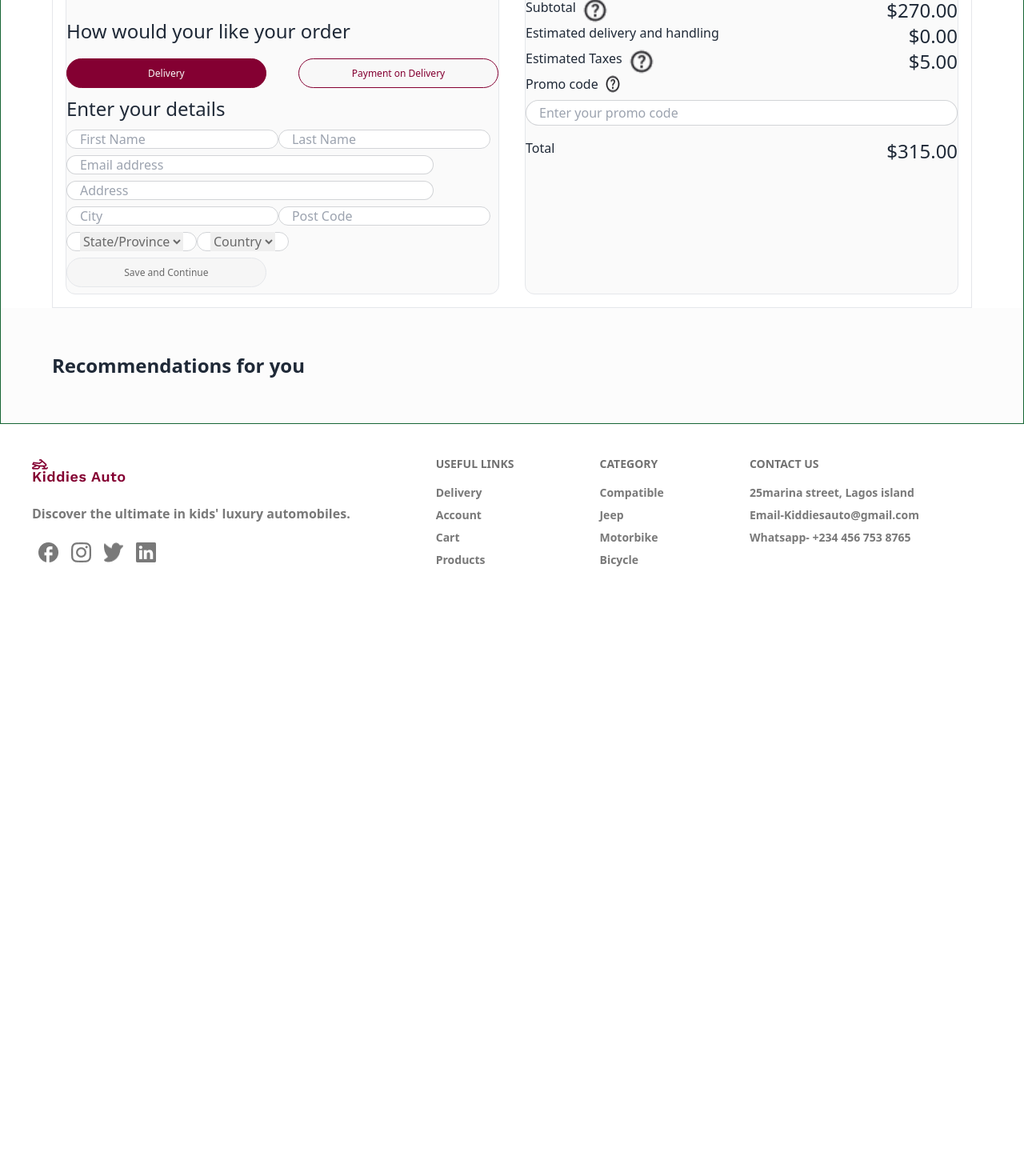
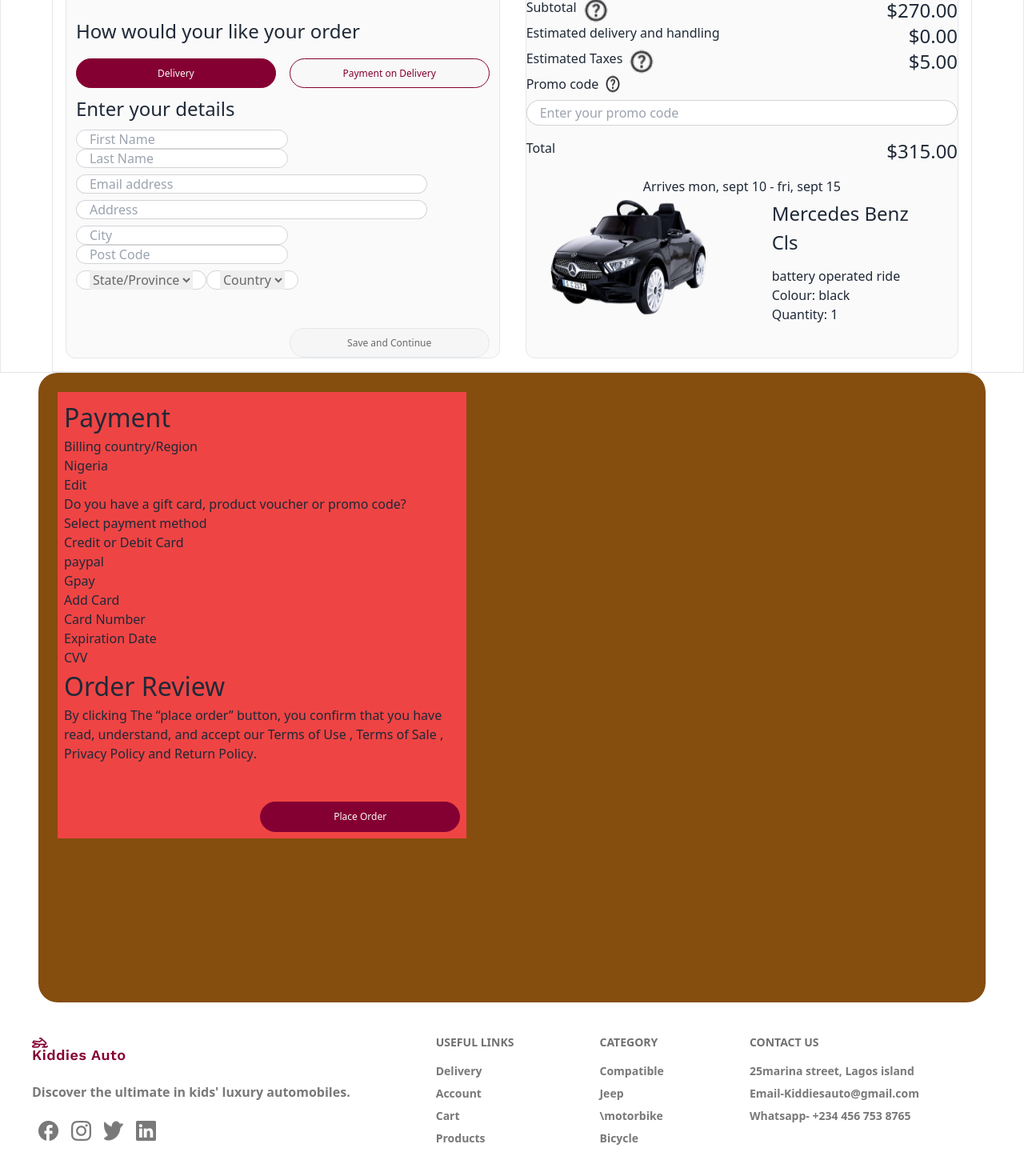
Before and after one commit to TaiwoSaidat/Kiddies-Auto-Web-App, a React (Vite) app: page /checkout in a window 1280 px wide. Shown: the part 238-1708 px from the top of the page at 80% size. Before the commit the page ends 988 px from the top, so only its background shows below. Built offline with nearby package versions, Linux system fonts and the light colour scheme.

Commit message:
feat: checkout page

```diff
--- a/src/pages/checkout/Checkout.jsx
+++ b/src/pages/checkout/Checkout.jsx
@@ -5,7 +5,7 @@ import Button from '../../components/button/Button'
 import Card from '../../components/Card'
 import east from '../../assets/easts.png'
 import west from '../../assets/west.png'
-import topImage from '../../assets/5 1.png'
+import topImage from '../../assets/topImage.png'
 import fav from '../../assets/favorite.png'
 import help from '../../assets/help.png'
 import plus from '../../assets/plus.png'
@@ -19,10 +19,10 @@ import image4 from '../../assets/image4.png'
 const Checkout = () => {
   return (
     <>
-      <div className='border border-green-800 w-full flex flex-col items-center bg-[#ffffff]'>
+      <div className='border w-full flex flex-col items-center bg-[#ffffff]'>
         <div className='w-[90%] flex flex-row md:flex justify-between grid grid-cols-1 lg:gap-0 border '>
           {/* Checkout */}
-          <div className=' flex flex-col md:flex grid grid-cols-1 lg:gap-0 lg:w-[50%]  m-4 border rounded-xl bg-[#FAFAFA]'>
+          <div className=' flex flex-col md:flex grid grid-cols-1 lg:gap-0 lg:w-[50%]  m-4 border rounded-xl bg-[#FAFAFA] px-3'>
                 {/* flex justify-between bg-yellow-600 grid grid-col-1  */}
                 <h3 className='font-[600px] text-[32px] my-2'>Checkout</h3>
                 <h5 className='font-[600px] text-[24px] my-2' >How would your like your order</h5>
@@ -30,14 +30,14 @@ const Checkout = () => {
                   {/* later up flex-col items-center flex md:flex-row justify-between */}
                   <button>
                   <Link to='/checkout'>
-                    <div className="md:w-[250px] w-[143px] border border-[#840032] rounded-[100px] text-xs font-[400px] leading-[1.6] text-[#f8f8f8] bg-[#840032] text-center py-2">
+                    <div className="md:w-[250px] w-[140px] border border-[#840032] rounded-[100px] text-xs font-[400px] leading-[1.6] text-[#f8f8f8] bg-[#840032] text-center py-2">
                       <p className=''>Delivery</p>
                     </div>
                     </Link>
                   </button>
                   <button>
                     <Link to='/checkout'>
-                      <div className="md:w-[250px] w-[143px] border border-[#840032] rounded-[100px] text-xs font-[400px] leading-[1.6] text-[#840032] bg-[#f8f8f8] text-center py-2">
+                      <div className="md:w-[250px] w-[140px] border border-[#840032] rounded-[100px] text-xs font-[400px] leading-[1.6] text-[#840032] bg-[#f8f8f8] text-center py-2">
                         <p className=''>Payment on Delivery</p>
                       </div>
                     </Link>
@@ -49,7 +49,7 @@ const Checkout = () => {
                   <h5 className=" className='font-[600px] text-[24px]">Enter your details</h5>
                   <div>
                   <form action="#">
-                    <div className='my-2'>
+                    <div className='my-2  '>
                       <label className="  input input-bordered rounded-3xl items-center text-[#696969]  ">
                           <input type="text"
                               className=" "
@@ -114,9 +114,10 @@ const Checkout = () => {
                       <div>
                     </div>
                     <div>
-                      <button className=' my-2'>
+                      <button className='w-[100%] '>
                         <Link to='/checkout'>
-                            <div className="">
+                            <div className="flex mt-12 justify-end">
+
                             <p className="   md:w-[250px] w-[143px] border rounded-[100px] text-xs font-[400px] leading-[1.6] text-[#696969] bg-[#f6f6f6] text-center py-2">
                             Save and Continue</p>
                             </div>
@@ -145,7 +146,6 @@ const Checkout = () => {
                 <div className=' flex justify-between'>
                   <div className='flex gap-2 font-[500px] text-base '>
                     <p>Estimated delivery and handling </p>
-                    {/* <img src={help} alt="" /> */}
                   </div>
                   <h3 className="font-[600px] text-2xl">$0.00</h3>
                 </div>
@@ -161,7 +161,6 @@ const Checkout = () => {
                     <p>Promo code </p>
                     <img src={help} alt="" />
                   </div>
-                  {/* <p>$270.00</p> */}
                 </div>
               </div>
               <div className='mt-2' >
@@ -179,31 +178,114 @@ const Checkout = () => {
               <div className='flex justify-between my-4'>
                 <div className='flex gap-2 font-[500px] text-base '>
                   <p>Total </p>
-                  {/* <img src={help} alt="" /> */}
                 </div>
                 <h3 className="font-[600px] text-2xl">$315.00</h3>
               </div>
-          </div>
+                {/* mercedes */}
+              <div className=' hidden lg:flex justify-between  '>
+                <div className=' w-[100%] lg:flex flex-col items-center gap-1 '>
+                  {/* heading */}
+                    <p>Arrives mon, sept 10 - fri, sept 15</p>
+                  {/* <div className=""> */}
+                  <div className='  w-[90%] flex flex-row md:flex justify-center gap-20 '>
+                    <img src={topImage} alt="" className='w-auto h-30'/>
+                    <div>
+                      <p className='font-[500px] text-[24px]'>Mercedes Benz Cls</p>
+                      <div className='font-[400px] text-[16px] py-3'>
+                        <p>battery operated ride</p>
+                        <p>Colour: black</p>
+                        <p>Quantity: 1</p>
+                      </div>
+                    </div>
+                    </div>
+                </div>
+              </div>
+            </div>
         </div>
 
-        {/* Recommendations */}
-        <div className=' w-full flex items-center justify-between py-8 bg-[#fcfcfc] mx-auto ' >
-          <div className="w-[90%] flex flex-col mx-auto flex-none order-none  grow-0 p-0 gap-6">
-            <div className=' flex justify-between  '>
-              <div className=' lg:flex flex-row items-center '>
-                {/* recommndation */}
-                <div className='  flex gap-10'>
+        {/* Recommendations  w-full flex items-center justify-between py-8 bg-[#fcfcfc] mx-auto */}
+
+      </div>
+      <div className='lg:px-12'>
+        <div className='flex flex-col items-start gap-8   h-[786.2px] p-6 rounded-3xl left-20 top-[1047px] bg-yellow-800' >
+          <div className="w-[90%] lg:w-[45%] flex flex-col p-2 bg-red-500 ">
+            {/* flex flex-col mx-auto flex-none order-none  grow-0 p-0 gap-6 */}
+            <h3 className='font-[600px] text-[32px]'>Payment</h3>
+            <div>
+              <p>Billing country/Region</p>
+              <p>Nigeria</p>
+              <span>Edit</span>
+              {/* checkbox */}
+              <p>Do you have a gift card, product voucher or promo code?</p>
+            </div>
+            <div className="">
+              <p>Select payment method</p>
+              {/* radio */}
+              <p>Credit or Debit Card</p>
+              <p>paypal</p>
+              <p>Gpay</p>
+            </div>
+            <div>
+              <h5>Add Card</h5>
+              <div>
+                <div>
+                  <p>Card Number</p>
+                  {/* input */}
+                </div>
+                <div>
+                  <p>Expiration Date</p>
+                  {/* input */}
+                </div>
+                <div>
+                  <p>CVV</p>
+                  {/* input */}
+                </div>
+              </div>
+            </div>
+            {/* order review */}
+            <div className=' '>
+              <h3 className='font-[600px] text-[32px]'>Order Review</h3>
+              {/* <div className=''> */}
+                <p className=''>
+                  By clicking The “place order” button, you confirm that you
+                  have read, understand, and accept our
+                  {/* <div> */}
+                    <Link to='/checkout' className='link link-hover font-medium'> Terms of Use</Link>
+                    <span> , </span>
+                    <Link to='/checkout' className='link link-hover font-medium'>Terms of Sale</Link>
+                    <span> , </span>
+                    <Link to='/checkout' className='link link-hover font-medium'>Privacy Policy</Link>
+                    <span> and </span>
+                    <Link to='/checkout' className='link link-hover font-medium'>Return Policy</Link>
+                    <span>.</span>
+                  {/* </div> */}
+
+                </p>
+              {/* </div> */}
+                  <Link to='/checkout'>
+                            <div className="flex mt-12 justify-end">
+                            <p className="   md:w-[250px] w-[143px] border border-[#840032] rounded-[100px] text-xs font-[400px] leading-[1.6] text-[#f8f8f8] bg-[#840032] text-center py-2">
+                            Place Order</p>
+                            </div>
+                        </Link>
+            </div>
+
+            {/* flex justify-between */}
+            {/* <div className=' w-[100%] flex  bg-yellow-400 '> */}
+              {/* hello */}
+              {/* <div className=' lg:flex flex-row items-center bg-green-500 '>
+                <div className='  flex flex-col gap-5'>
+                  <p>Arrives mon, sept 10 - fri, sept 15</p>
                   <h3 className=" font-semibold text-2xl my-6 ">Recommendations for you</h3>
                 </div>
-
               </div>
-
-
-            </div>
-
-
-
-
+              <div className=' lg:flex flex-row items-center bg-green-500 '>
+                <div className='  flex flex-col gap-5'>
+                  <p>Arrives mon, sept 10 - fri, sept 15</p>
+                  <h3 className=" font-semibold text-2xl my-6 ">Recommendations for you</h3>
+                </div>
+              </div>               */}
+            {/* </div>        */}
           </div>
         </div>
       </div>
--- a/src/pages/home/Footer.jsx
+++ b/src/pages/home/Footer.jsx
@@ -1,4 +1,5 @@
 import React from 'react'
+import { Link } from 'react-router-dom'
 import applogo from '../../assets/applogo.png'
 import fb from '../../assets/fb.png'
 import ig from '../../assets/ig.png'
@@ -25,17 +26,34 @@ const Footer = () => {
       </div>
       <nav>
         <h6 className="footer-title font-[800] text-[#131313] ">Useful Links</h6>
-        <a className="link link-hover">Delivery</a>
-        <a className="link link-hover">Account</a>
-        <a className="link link-hover">Cart</a>
-        <a className="link link-hover">Products</a>
+        <Link>
+          <p className="link link-hover" to='/cart'>Delivery</p>
+        </Link>
+        <Link>
+          <p className="link link-hover" to='/cart'>Account</p>
+        </Link>
+        <Link>
+          <p className="link link-hover" to='/cart'>Cart</p>
+        </Link>
+        <Link>
+          <p className="link link-hover" to='/cart'>Products</p>
+        </Link>
       </nav>
+
       <nav>
         <h6 className="footer-title font-[800] text-[#131313] ">Category</h6>
-        <a className="link link-hover">Compatible</a>
-        <a className="link link-hover">Jeep</a>
-        <a className="link link-hover">Motorbike</a>
-        <a className="link link-hover">Bicycle</a>
+        <Link>
+          <p className="link link-hover" to='/cart'>Compatible</p>
+        </Link>
+        <Link>
+          <p className="link link-hover" to='/cart'>Jeep</p>
+        </Link>
+        <Link>
+          <p className="link link-hover" to='/cart'>\motorbike</p>
+        </Link>
+        <Link>
+          <p className="link link-hover" to='/cart'>Bicycle</p>
+        </Link>
       </nav>
       <nav>
         <h6 className="footer-title font-[800] text-[#131313] ">Contact Us</h6>
```
Also changed, not shown: src/assets/topImage.png (added).
